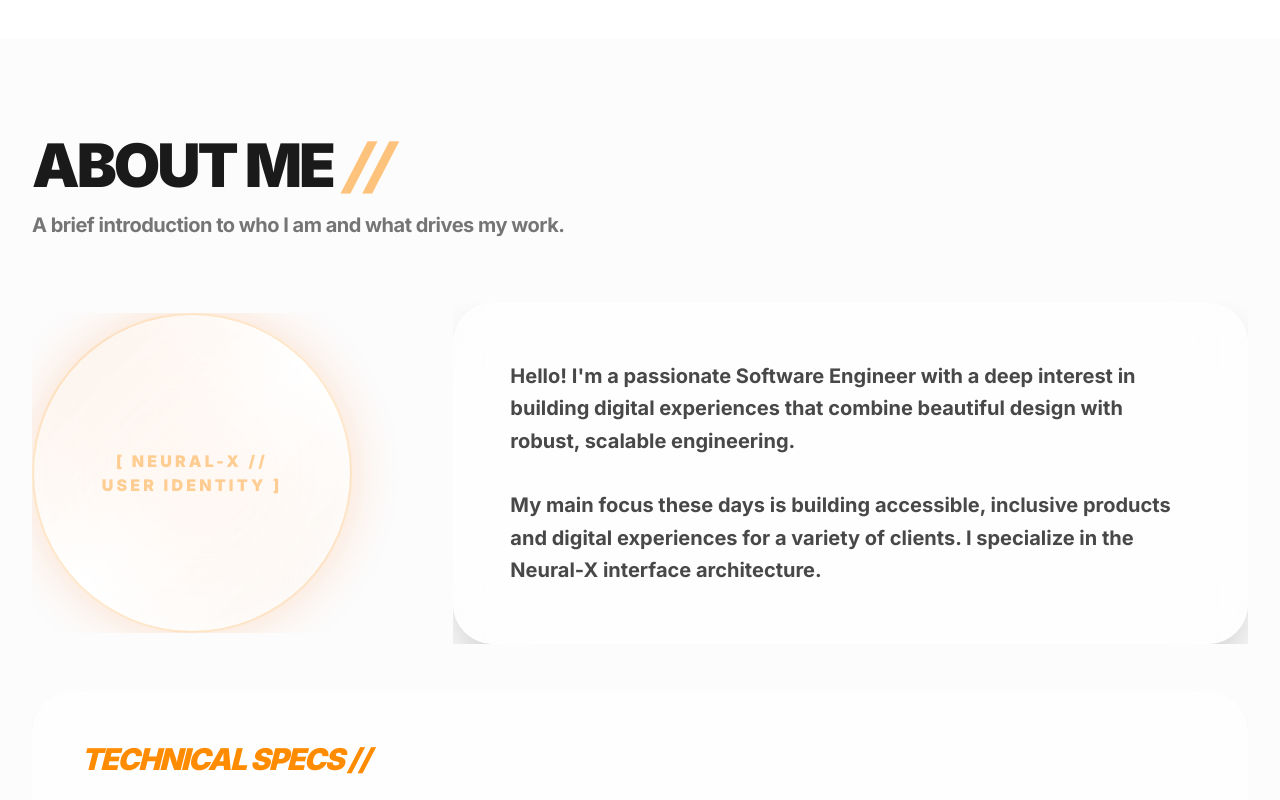
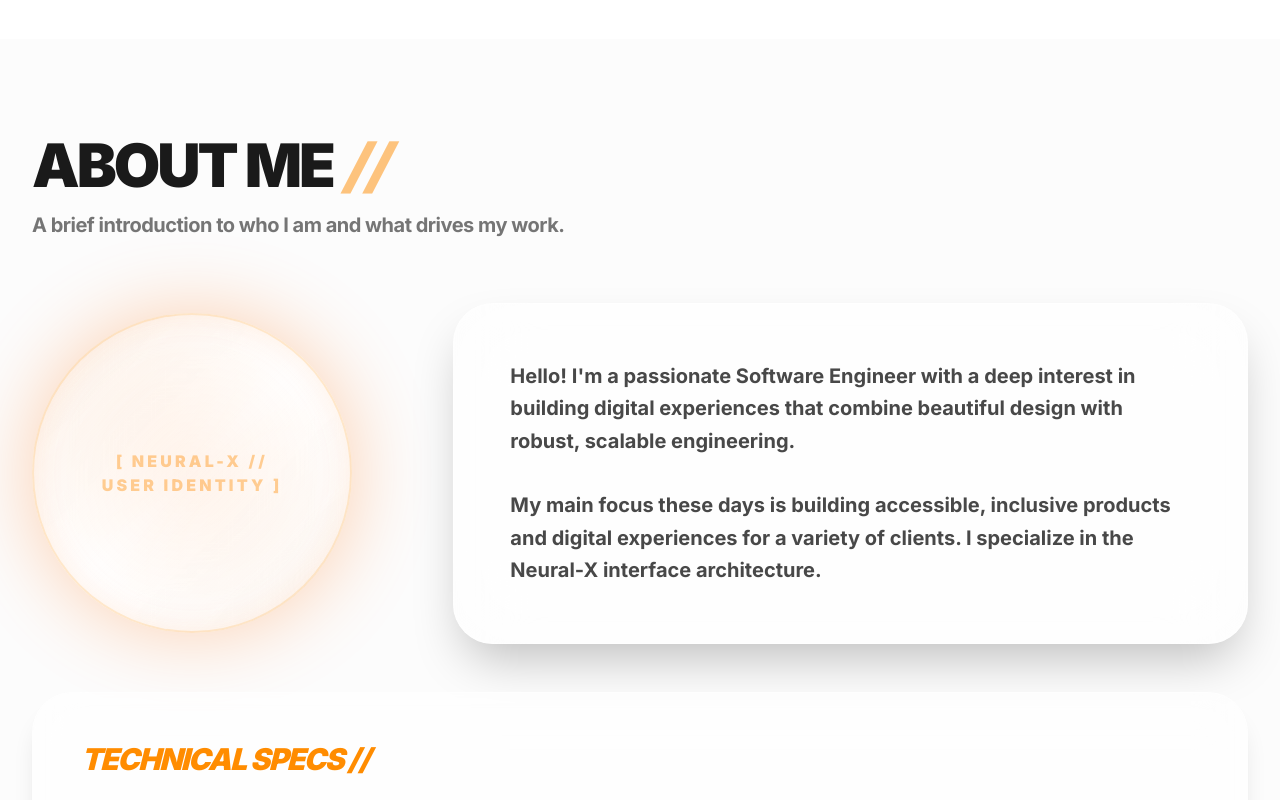
Before and after one commit to ALPHAclose/about-me2, a Next.js app: page / in a window 1280 px wide. Shown: the part 840-1640 px from the top of the page. Built offline with nearby package versions, Linux system fonts and the light colour scheme.

Commit message:
Fix shadow clipping and enhance coin glow

```diff
--- a/src/components/ui/CoinFlip.tsx
+++ b/src/components/ui/CoinFlip.tsx
@@ -21,18 +21,18 @@ export const CoinFlip = () => {
       >
         {/* Front Side (Photo Area) */}
         <div
-          className="absolute inset-0 w-full h-full rounded-full border-2 border-primary/20 bg-gradient-to-br from-primary/10 via-background to-primary/5 backdrop-blur-3xl shadow-[0_0_50px_rgba(255,106,0,0.2)] flex items-center justify-center overflow-hidden"
+          className="absolute inset-0 w-full h-full rounded-full border-2 border-primary/20 bg-gradient-to-br from-primary/10 via-background to-primary/5 backdrop-blur-3xl shadow-[0_0_80px_rgba(255,106,0,0.3),inset_0_0_30px_rgba(255,106,0,0.1)] flex items-center justify-center"
           style={{ backfaceVisibility: "hidden" }}
         >
-          <div className="text-primary/40 font-black uppercase tracking-[0.2em] text-center px-4">
+          <div className="text-primary/40 font-black uppercase tracking-[0.2em] text-center px-4 select-none">
             [ Neural-X // <br/> User Identity ]
           </div>
-          <div className="absolute inset-0 bg-[radial-gradient(circle_at_50%_50%,rgba(255,106,0,0.1)_0%,transparent_70%)] animate-pulse"></div>
+          <div className="absolute inset-0 bg-[radial-gradient(circle_at_50%_50%,rgba(255,106,0,0.15)_0%,transparent_70%)] animate-pulse rounded-full"></div>
         </div>
 
         {/* Back Side (Info Area) */}
         <div
-          className="absolute inset-0 w-full h-full rounded-full border-2 border-primary/20 bg-primary backdrop-blur-3xl shadow-[0_0_50px_rgba(255,106,0,0.4)] flex items-center justify-center overflow-hidden p-8"
+          className="absolute inset-0 w-full h-full rounded-full border-2 border-primary/20 bg-primary backdrop-blur-3xl shadow-[0_0_100px_rgba(255,106,0,0.5),inset_0_0_50px_rgba(0,0,0,0.3)] flex items-center justify-center p-8"
           style={{ backfaceVisibility: "hidden", transform: "rotateY(180deg)" }}
         >
           <div className="text-primary-foreground text-center space-y-4">
--- a/src/components/ui/Reveal.tsx
+++ b/src/components/ui/Reveal.tsx
@@ -11,7 +11,7 @@ interface RevealProps {
 
 export const Reveal = ({ children, width = "100%", delay = 0.2 }: RevealProps) => {
   return (
-    <div style={{ position: "relative", width, overflow: "hidden" }}>
+    <div style={{ position: "relative", width }}>
       <motion.div
         variants={{
           hidden: { opacity: 0, y: 75 },
```
